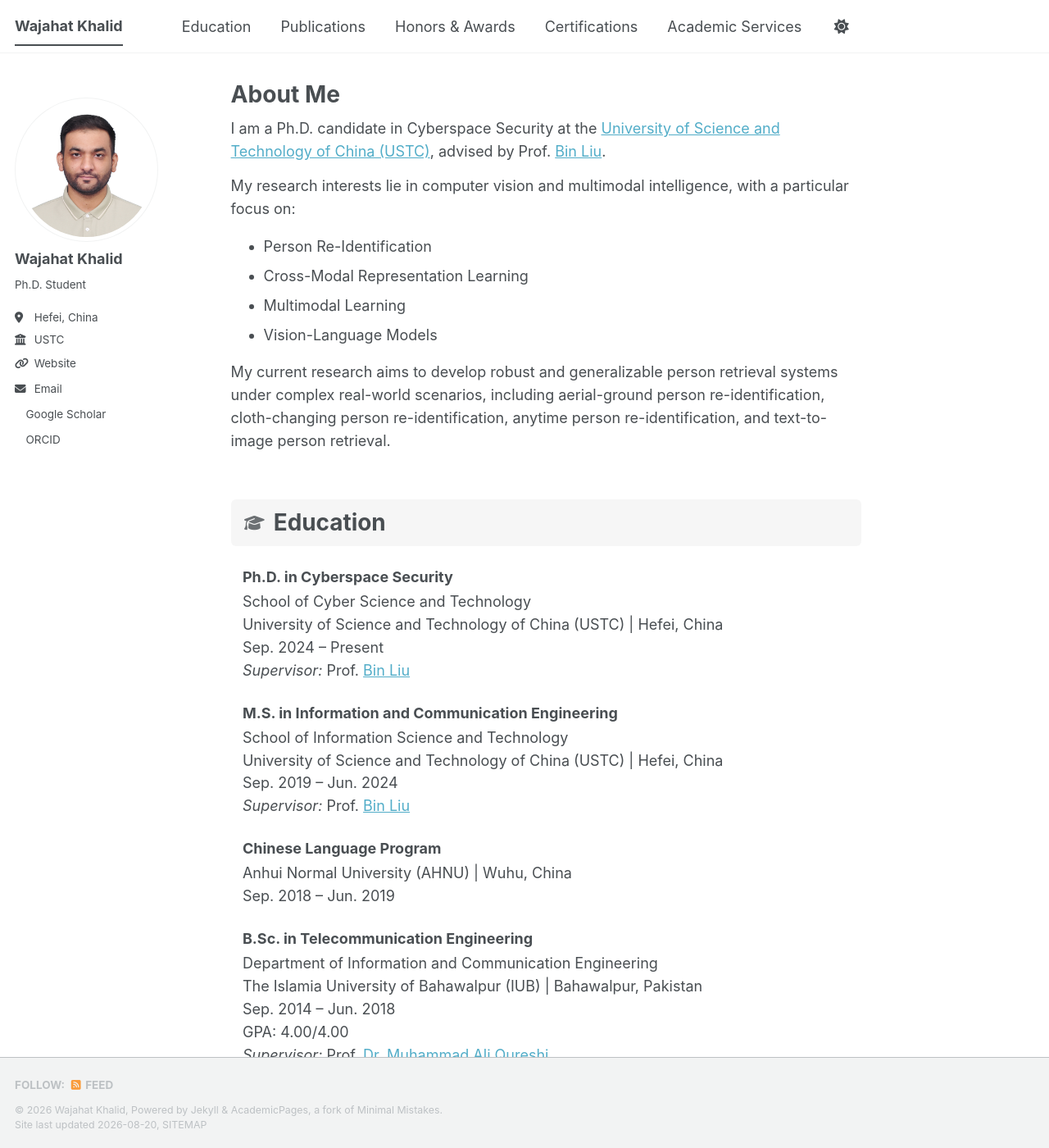
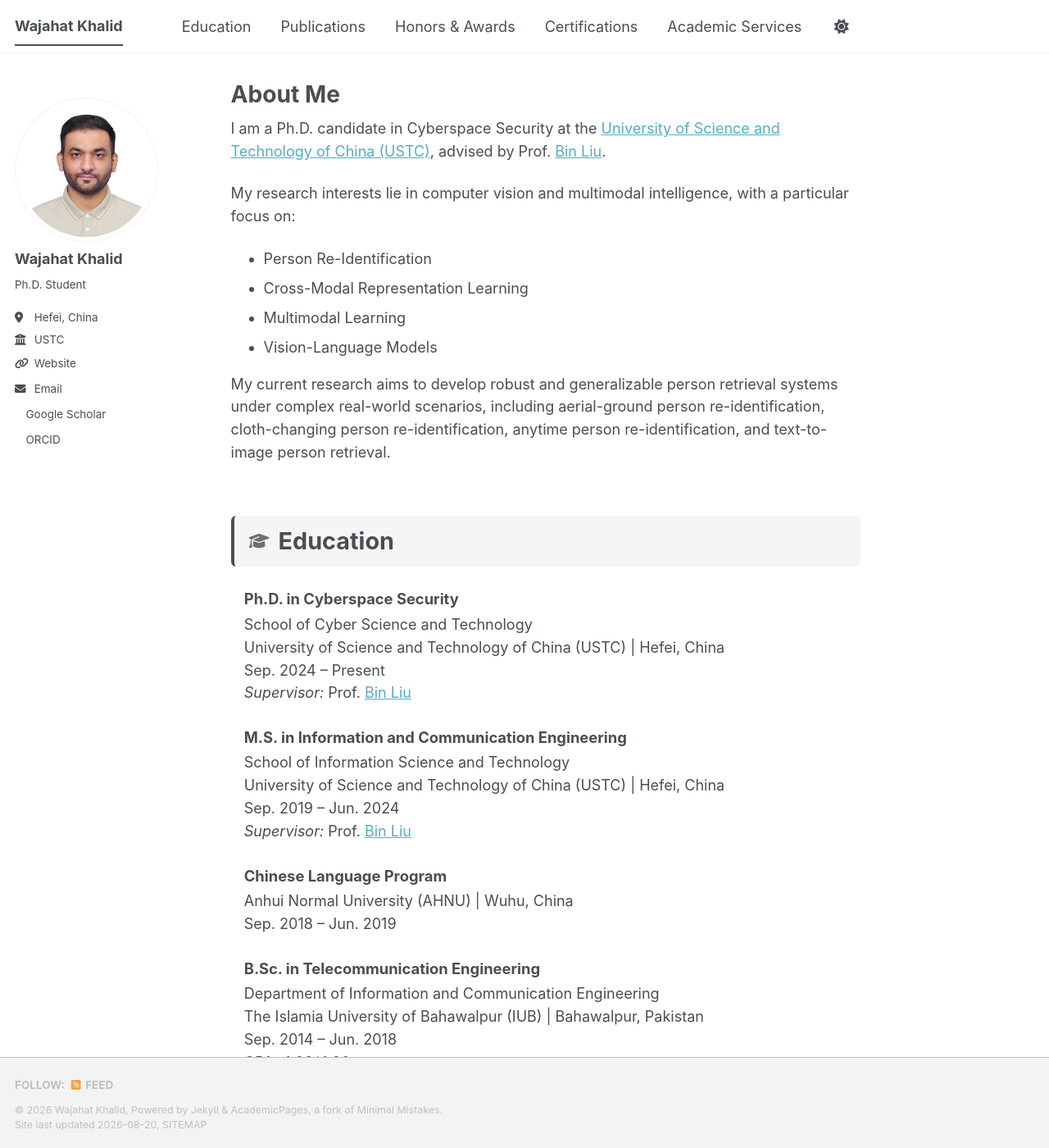
Before and after one commit to Mr-WajahatKhalid/Mr-WajahatKhalid.github.io, a Jekyll site: the page built from _pages/about.md, in a window 1280 px wide and 1400 px high. Shown: the whole window at 82% size. Built offline with Jekyll 4.4.1, drawn with Linux system fonts in a browser that asks for light colours; a style sheet for code colours, icons or effects is not loaded.

Commit message:
Update main.scss

```diff
--- a/assets/css/main.scss
+++ b/assets/css/main.scss
@@ -57,78 +57,20 @@ body {
    ========================================================= */
 
 .section-title {
-  font-size: 1.55rem;
-  font-weight: 700;
-  margin-top: 2.8rem;
-  margin-bottom: 1.3rem;
-  display: flex;
-  align-items: center;
-  gap: 0.6rem;
-}
+  font-size: 1.6rem !important;
+  font-weight: 700 !important;
 
-.section-title i {
-  font-size: 1.15rem;
-  width: 1.4rem;
-  text-align: center;
-  opacity: 0.85;
-}
+  margin-top: 3.5rem !important;
+  margin-bottom: 1.5rem !important;
 
-/* Category headings */
-.page__content h2 {
-  font-size: 1.12rem;
-  font-weight: 700;
-  margin-top: 1.6rem;
-  margin-bottom: 0.8rem;
-  border: none;
-  padding: 0;
-}
-
-/* Individual items */
-.page__content h3 {
-  font-size: 1.03rem;
-  font-weight: 700;
-  margin-top: 1.4rem;
-  margin-bottom: 0.35rem;
-  margin-left: 0.8rem;
-  border: none;
-}
-
-/* Indent normal content following sub-items */
-.page__content h3 + p {
-  margin-left: 0.8rem;
-}
-
-/* Publication blocks */
-.publication {
-  margin-left: 0.8rem;
-  margin-bottom: 1.25rem;
-  padding-left: 0;
-  border-left: none;
-}
-
-/* Keep paragraphs compact */
-.page__content p {
-  line-height: 1.55;
-  margin-bottom: 0.8rem;
-}
-
-/* =========================
-   Major section headings
-   ========================= */
-
-.section-title {
-  font-size: 1.55rem;
-  font-weight: 700;
-  margin-top: 3.2rem;
-  margin-bottom: 1.4rem;
+  padding: 0.75rem 1rem !important;
 
   display: flex;
   align-items: center;
   gap: 0.6rem;
 
-  padding: 0.65rem 0.9rem;
-
-  background: rgba(127, 127, 127, 0.07);
+  background: rgba(127, 127, 127, 0.08) !important;
+  border-left: 4px solid var(--global-text-color) !important;
   border-radius: 6px;
 
   scroll-margin-top: 80px;
@@ -136,57 +78,58 @@ body {
 
 .section-title i {
   font-size: 1.1rem;
+  width: 1.4rem;
+  text-align: center;
   opacity: 0.8;
 }
 
 
-/* =========================
-   Publication categories
-   ========================= */
+/* Main content inside each section */
+.page__content h3 {
+  font-size: 1.02rem !important;
+  font-weight: 700 !important;
 
-.page__content h2 {
-  font-size: 1.12rem;
-  font-weight: 700;
+  margin-top: 1.6rem !important;
+  margin-bottom: 0.35rem !important;
+  margin-left: 0.9rem !important;
 
-  margin-top: 1.7rem;
-  margin-bottom: 1rem;
-
-  padding-left: 0.75rem;
-
-  border-left: 3px solid var(--global-border-color);
+  padding: 0 !important;
+  border: none !important;
 }
 
 
-/* =========================
-   Individual items
-   ========================= */
+/* Publication category headings */
+.page__content h2 {
+  font-size: 1.15rem !important;
+  font-weight: 700 !important;
 
-.page__content h3 {
-  font-size: 1rem;
-  font-weight: 700;
+  margin-top: 1.8rem !important;
+  margin-bottom: 1rem !important;
+  margin-left: 0.5rem !important;
 
-  margin-top: 1.5rem;
-  margin-bottom: 0.3rem;
+  padding-left: 0.7rem !important;
 
-  padding: 0;
-  border: 0;
+  border-left: 3px solid var(--global-border-color) !important;
+  border-bottom: none !important;
 }
 
 
-/* =========================
-   Publications
-   ========================= */
-
-.publication {
-  margin-left: 0.8rem;
-  margin-bottom: 1.35rem;
+/* Paragraphs directly below individual headings */
+.page__content h3 + p {
+  margin-left: 0.9rem !important;
 }
 
 
-/* =========================
-   More separation between sections
-   ========================= */
+/* Publication entries */
+.publication {
+  margin-left: 1.25rem !important;
+  margin-bottom: 1.4rem !important;
+  padding-left: 0 !important;
+  border: none !important;
+}
 
-.section-title:not(:first-of-type) {
-  margin-top: 3.5rem;
+
+/* Normal text */
+.page__content p {
+  line-height: 1.55;
 }
```
